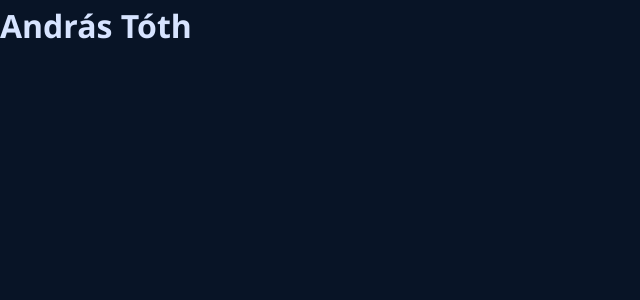
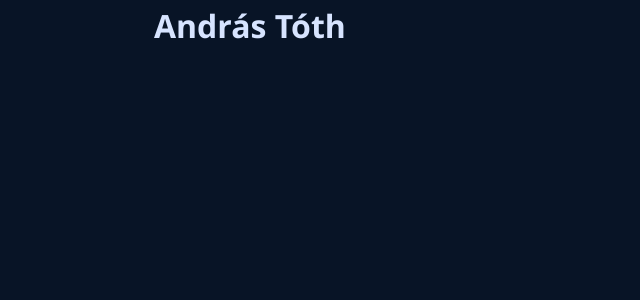
Before and after one commit to TothAndrasBalint/Andras-V1, a React (Vite) app: page / in a window 1280 px wide. Shown: the top 300 px of the page, without its empty margins (0-640 px from the left). Built offline with nearby package versions, Linux system fonts and the light colour scheme.

Commit message:
Add centered site container

```diff
--- a/src/App.css
+++ b/src/App.css
@@ -1,3 +1,6 @@
-main {
+.site {
+  width: min(100%, var(--content-width));
   min-height: 100vh;
+  margin-inline: auto;
+  padding-inline: var(--page-gutter);
 }
--- a/src/App.jsx
+++ b/src/App.jsx
@@ -1,11 +1,11 @@
-import './App.css'
+import "./App.css";
 
 function App() {
   return (
-    <main>
+    <main className="site">
       <h1>András Tóth</h1>
     </main>
-  )
+  );
 }
 
-export default App
+export default App;
```
